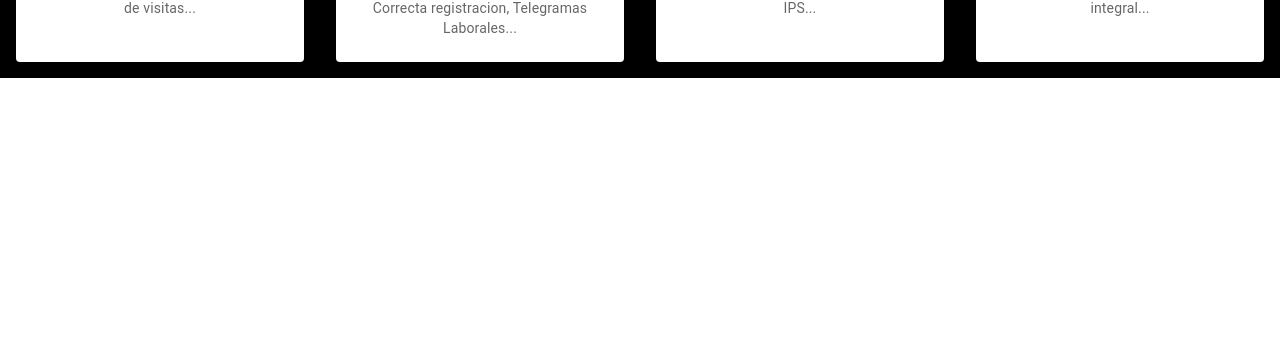
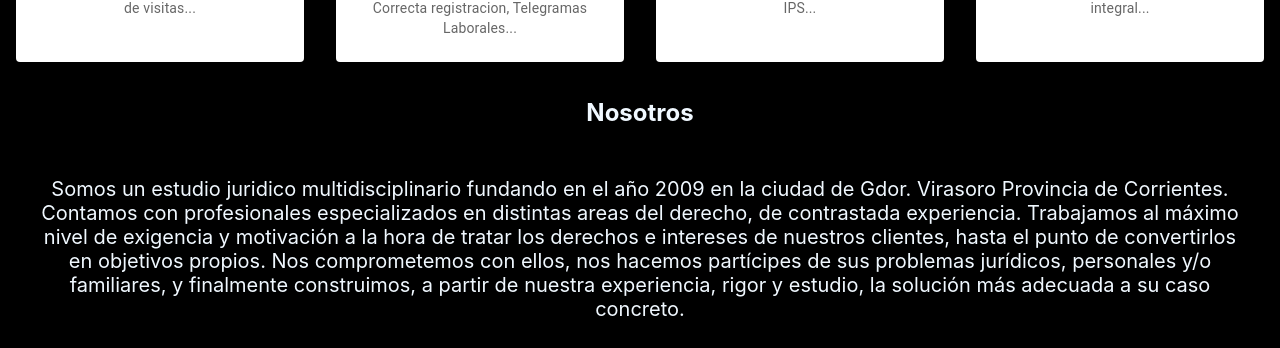
Before and after one commit to GabrielaPatriciaRodriguez/estudJcoApp, a React (Create React App) app: page / in a window 1280 px wide. Shown: the part 650-998 px from the top of the page. Before the commit the page ends 800 px from the top, so only its background shows below. Built offline with nearby package versions, Linux system fonts and the light colour scheme.

Commit message:
agregue nosotros

```diff
--- a/src/App.js
+++ b/src/App.js
@@ -6,6 +6,7 @@ import Navigation from './Components/Navigation/Navigation';
 import Contact from './Components/Contact/Contact';
 import FrontPage from './Components/FrontPage/FrontPage';
 import CardFront from './Components/CardFront/CardFront';
+import Nosotros from './Components/Nosotros/Nosotros';
 
 //Views
 
@@ -33,7 +34,7 @@ function App() {
       title="Derecho Penal"
       description="Defensas penales, asesoramiento integral..."/>
       </div>
-
+     <Nosotros />
     </div>
   );
 }
--- a/src/Components/CardFront/CardFront.js
+++ b/src/Components/CardFront/CardFront.js
@@ -1,9 +1,7 @@
 import * as React from 'react';
 import Card from '@mui/material/Card';
-import CardActions from '@mui/material/CardActions';
 import CardContent from '@mui/material/CardContent';
 import CardMedia from '@mui/material/CardMedia';
-import Button from '@mui/material/Button';
 import Typography from '@mui/material/Typography';
 
 export default function CardFront(props) {
@@ -23,9 +21,6 @@ export default function CardFront(props) {
           {props.description}
         </Typography>
       </CardContent>
-      {/* <CardActions>
-        <Button size="small">Consulta</Button>
-      </CardActions> */}
     </Card>
   );
 }
--- /dev/null
+++ b/src/Components/Nosotros/Nosotros.css
@@ -0,0 +1,12 @@
+.Nosotros{
+    display: flex;
+    flex-direction: column;
+    justify-content: center;
+    align-content: center;
+    color: aliceblue;
+}
+
+.parrafoNosotros{
+    padding: 10px 40px 10px 40px;
+    font-size: 20px;
+}
--- /dev/null
+++ b/src/Components/Nosotros/Nosotros.js
@@ -0,0 +1,25 @@
+import React from "react";
+import "../Nosotros/Nosotros.css";
+
+const Nosotros = () => {
+  return (
+    <div className="Nosotros">
+      <h2>Nosotros</h2>
+      <p className="parrafoNosotros">
+        Somos un estudio juridico multidisciplinario fundando en el año 2009 en la ciudad de
+        Gdor. Virasoro Provincia de Corrientes.
+        Contamos con profesionales especializados en distintas areas del derecho, de
+        contrastada experiencia.
+        Trabajamos al máximo nivel de exigencia y motivación a la hora de tratar los
+        derechos e
+        intereses de nuestros clientes, hasta el punto de convertirlos en
+        objetivos propios. Nos comprometemos con ellos, nos hacemos partícipes
+        de sus problemas jurídicos, personales y/o familiares, y finalmente
+        construimos, a partir de nuestra experiencia, rigor y estudio, la
+        solución más adecuada a su caso concreto.
+      </p>
+    </div>
+  );
+};
+
+export default Nosotros;
```
